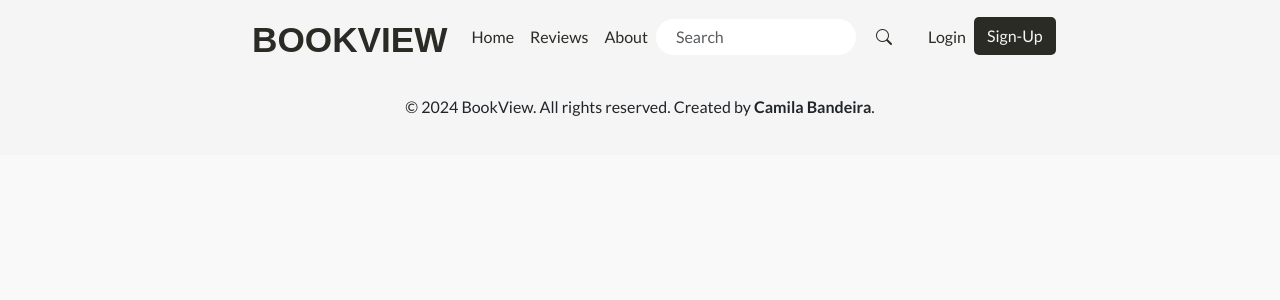
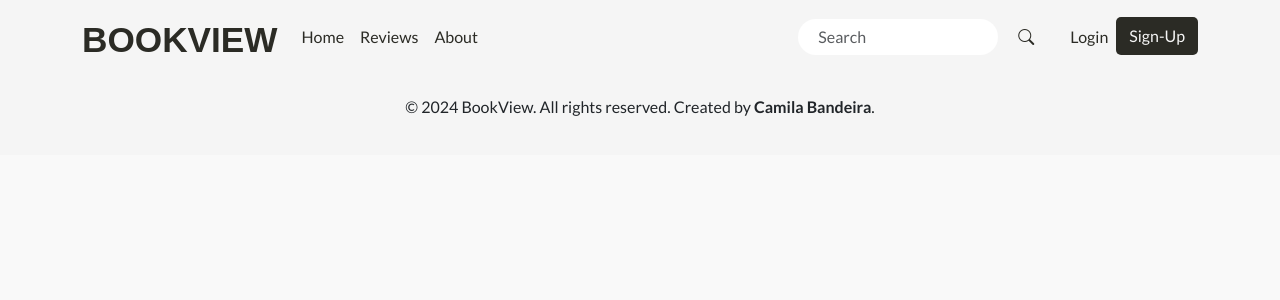
Before and after one commit to camilabandeira/BookView, a Django app: template templates/base.html in a window 1280 px wide. Shown: the top 300 px of the page. Run offline with Django 3.2, Linux system fonts and the light colour scheme; the template is opened without the code that fills it, so the values that code supplies are empty; some web fonts are replaced.

Commit message:
fix: remove padding from navigation bar

```diff
--- a/static/css/base.css
+++ b/static/css/base.css
@@ -48,7 +48,6 @@ body {
 }
 
 .navbar {
-    padding: 0.5rem 15rem;
     background-color: var(--color-neutral-gray);
 }
 
@@ -129,11 +128,6 @@ footer {
 /* -- Tablet styles (768px to 1024px) -- */
 @media (min-width: 768px) and (max-width: 1024px) {
 
-    .navbar {
-        justify-content: center;
-        padding-left: 0;
-        padding-right: 0;
-    }
 
     .navbar-title {
         margin-right: auto;
--- a/templates/base.html
+++ b/templates/base.html
@@ -34,7 +34,7 @@
 
                 <!-- Collapsible Menu -->
                 <div class="collapse navbar-collapse" id="navbarNav">
-                    <ul class="navbar-nav mx-auto text-center w-100">
+                    <ul class="navbar-nav text-center">
                         <li class="nav-item">
                             <a class="nav-link" href="{% url 'homepage' %}">Home</a>
                         </li>
```
